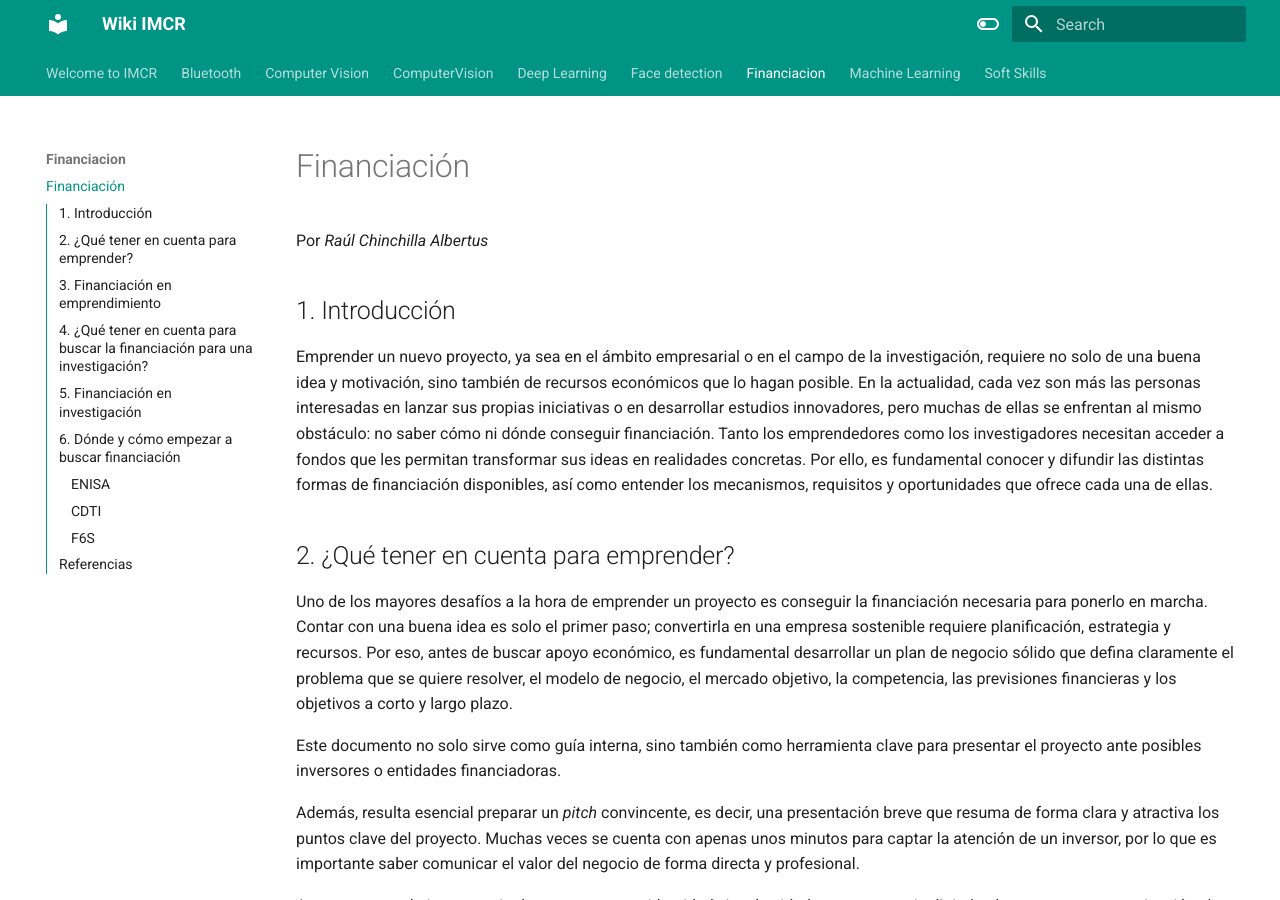
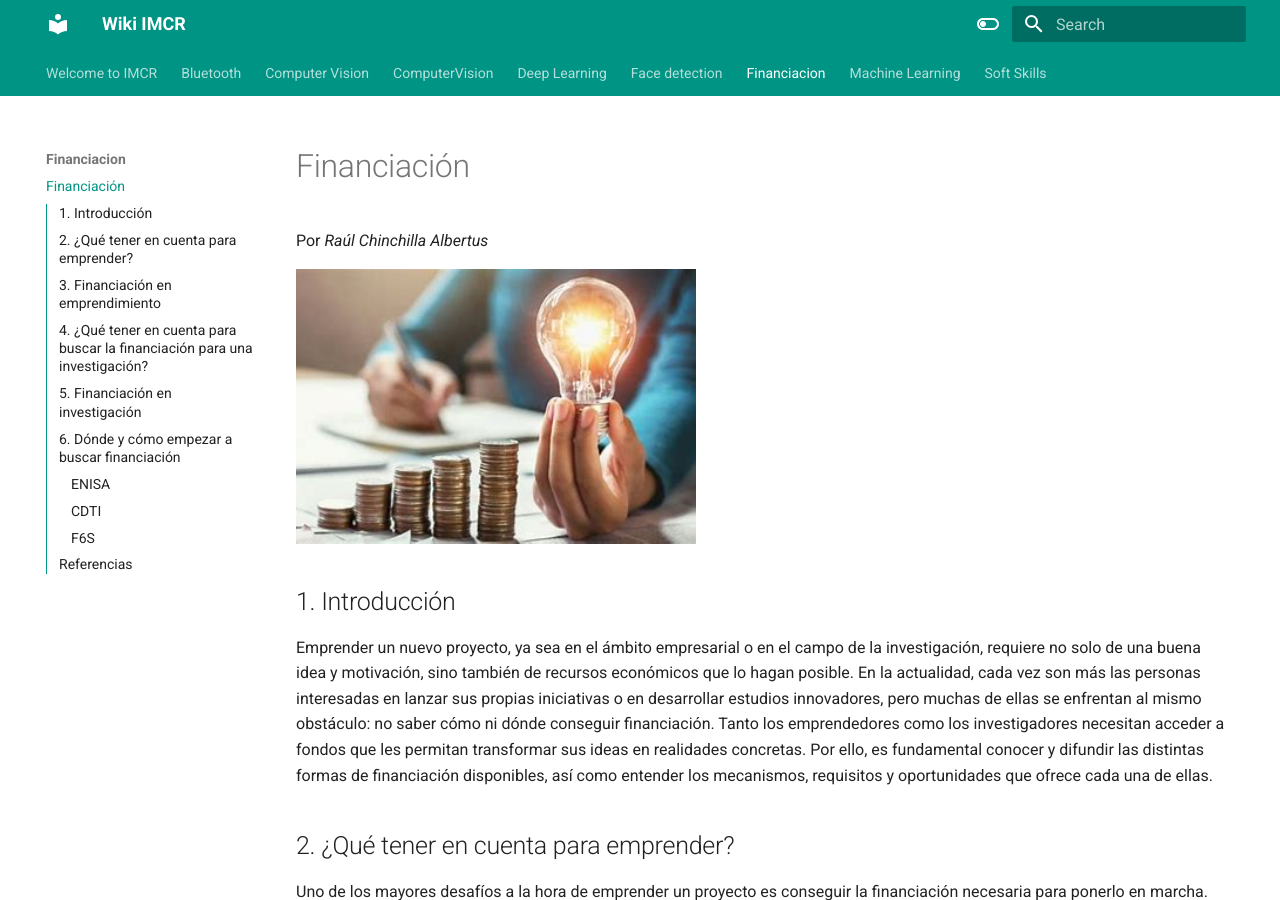
Before and after one commit to abl78-ua/Wiki-IMCR, an MkDocs documentation site: the page built from docs/Financiacion/Financiacion.md, in a window 1280 px wide and 900 px high. Built offline with MkDocs 1.6.1 and Material for MkDocs 9.7.7, drawn with Linux system fonts in a browser that asks for light colours.

Commit message:
Apartado de financiación

```diff
--- a/docs/Financiacion/Financiacion.md
+++ b/docs/Financiacion/Financiacion.md
@@ -2,6 +2,7 @@
 
 Por _Raúl Chinchilla Albertus_
 
+<img src="../../images/Financiacion/bombilla.jpeg" alt="AirTag" style="width:400px; vertical-align:middle;">
 
 
 ## 1. Introducción
@@ -20,6 +21,7 @@ A esto se suma la importancia de contar con una identidad visual cuidada, una pr
 
 Aunque a veces pueda parecer un detalle menor, confiar en uno mismo, mantenerse firme frente a las críticas negativas y no rendirse ante las dificultades son actitudes que marcan la diferencia. Quienes han logrado sacar adelante sus proyectos coinciden en que la perseverancia y la seguridad en sus ideas han sido claves en su camino. No se trata de ignorar los obstáculos, sino de aprender a enfrentarlos con determinación y seguir avanzando incluso cuando las cosas se ponen cuesta arriba.
 
+<img src="../../images/Financiacion/financiaciones.webp" alt="AirTag" style="width:400px; vertical-align:middle;">
 
 
 ## 3. Financiación en emprendimiento
```
Also changed, not shown: docs/images/Financiacion/bombilla.jpeg (added), docs/images/Financiacion/financiaciones.webp (added).
